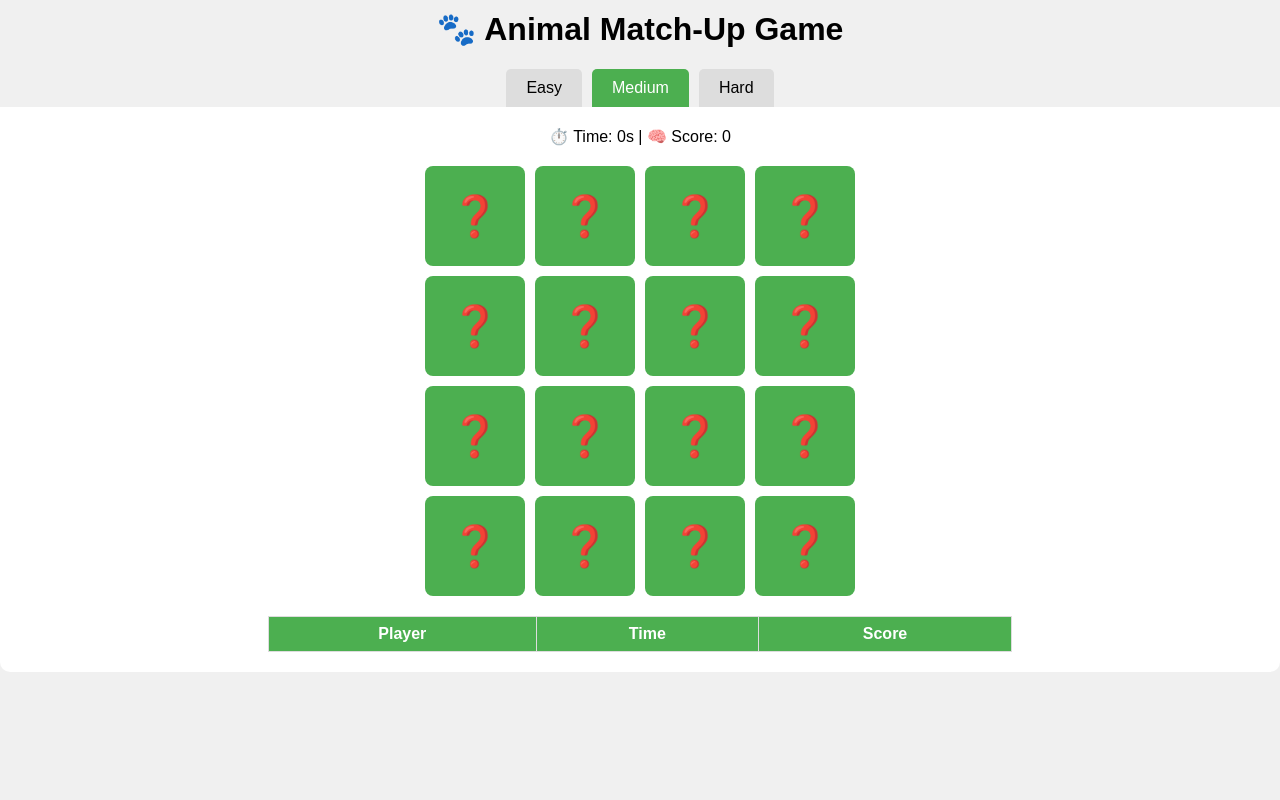
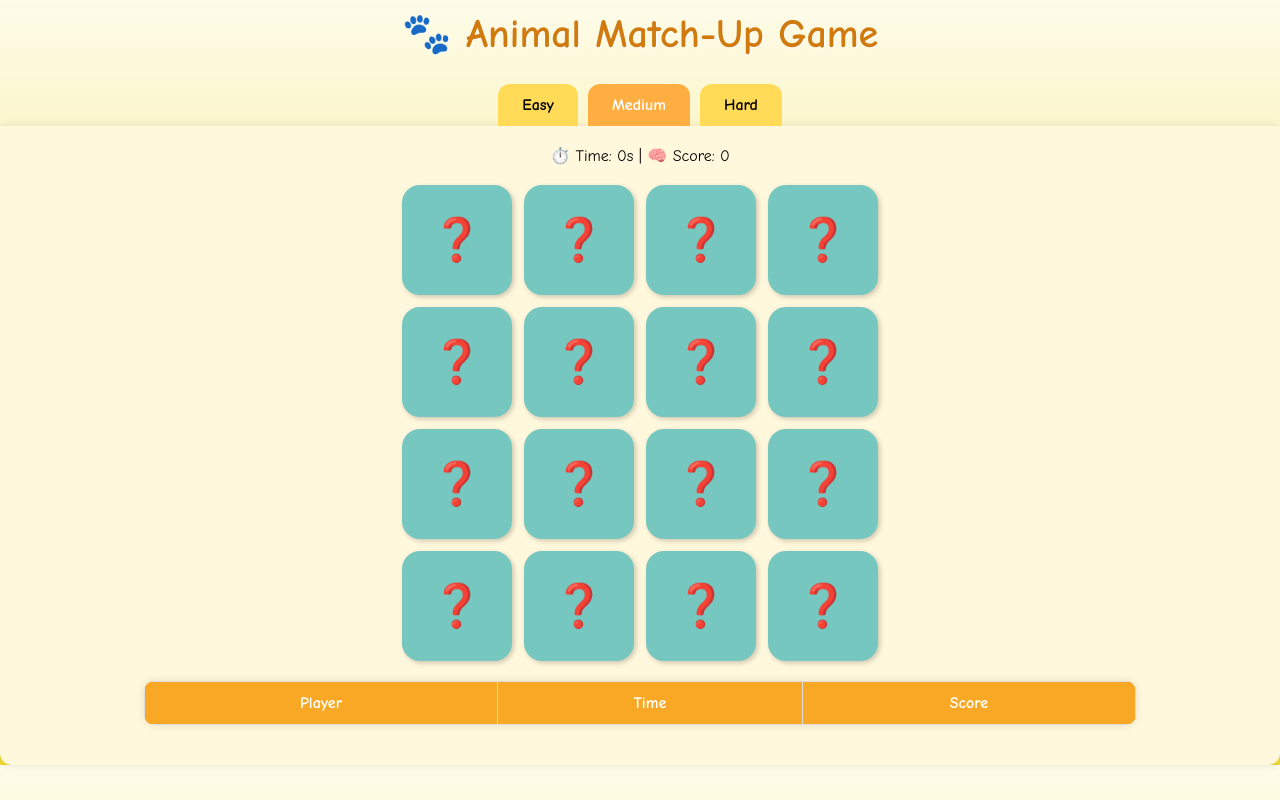
Before and after one commit to safaridevs/animal-match-game, a plain HTML site: page index.html in a window 1280 px wide. Both pictures are taken after a click on the element "Medium". Drawn offline with Linux system fonts and the light colour scheme.

Commit message:
Add external css and make it kids friendly

```diff
--- a/index.html
+++ b/index.html
@@ -4,106 +4,7 @@
     <meta charset="UTF-8" />
     <meta name="viewport" content="width=device-width, initial-scale=1.0" />
     <title>🐾 Animal Match-Up Game</title>
-    <style>
-      body {
-        font-family: sans-serif;
-        background: #f0f0f0;
-        margin: 0;
-        padding: 0;
-        text-align: center;
-      }
-
-      h1 {
-        margin-top: 10px;
-      }
-
-      .tabs {
-        display: flex;
-        justify-content: center;
-        margin-top: 20px;
-      }
-
-      .tab {
-        padding: 10px 20px;
-        cursor: pointer;
-        background: #ddd;
-        margin: 0 5px;
-        border-radius: 5px 5px 0 0;
-      }
-
-      .tab.active {
-        background: #4caf50;
-        color: white;
-      }
-
-      .tab-content {
-        display: none;
-        padding: 20px;
-        background: white;
-        border-radius: 0 0 10px 10px;
-      }
-
-      .tab-content.active {
-        display: block;
-      }
-
-      .game-board {
-        display: grid;
-        grid-template-columns: repeat(4, 100px);
-        gap: 10px;
-        justify-content: center;
-        margin: 20px auto;
-      }
-
-      .card {
-        background-color: #4caf50;
-        width: 100px;
-        height: 100px;
-        font-size: 40px;
-        color: white;
-        display: flex;
-        justify-content: center;
-        align-items: center;
-        cursor: pointer;
-        border-radius: 8px;
-        user-select: none;
-      }
-
-      .card.flipped {
-        background-color: #fff;
-        color: #000;
-        cursor: default;
-      }
-
-      .card.matched {
-        background-color: #ffd700 !important;
-        color: #000;
-      }
-
-      #stats,
-      #timer-hard,
-      #hard-score {
-        font-size: 18px;
-        margin: 10px;
-      }
-
-      table {
-        margin: 0 auto;
-        border-collapse: collapse;
-        width: 60%;
-      }
-
-      th,
-      td {
-        border: 1px solid #ddd;
-        padding: 8px;
-      }
-
-      th {
-        background-color: #4caf50;
-        color: white;
-      }
-    </style>
+    <link rel="stylesheet" href="styles.css" />
   </head>
   <body>
     <h1>🐾 Animal Match-Up Game</h1>
--- /dev/null
+++ b/styles.css
@@ -0,0 +1,142 @@
+body {
+  font-family: "Comic Sans MS", cursive, sans-serif;
+  background: linear-gradient(to bottom, #fefcea, #f1da36);
+  margin: 0;
+  padding: 0;
+  text-align: center;
+}
+
+h1 {
+  margin-top: 10px;
+  color: #d17b0f;
+  font-size: 2.5rem;
+  text-shadow: 1px 1px #fff;
+}
+
+.tabs {
+  display: flex;
+  justify-content: center;
+  margin-top: 20px;
+}
+
+.tab {
+  padding: 12px 24px;
+  cursor: pointer;
+  background: #ffdb58;
+  margin: 0 5px;
+  border-radius: 12px 12px 0 0;
+  font-weight: bold;
+  transition: background 0.3s;
+}
+
+.tab:hover {
+  background: #ffd700;
+}
+
+.tab.active {
+  background: #ffae42;
+  color: white;
+}
+
+.tab-content {
+  display: none;
+  padding: 20px;
+  background: #fff8dc;
+  border-radius: 0 0 12px 12px;
+  box-shadow: 0 0 10px rgba(0, 0, 0, 0.1);
+}
+
+.tab-content.active {
+  display: block;
+}
+
+.game-board {
+  display: grid;
+  grid-template-columns: repeat(4, 110px);
+  gap: 12px;
+  justify-content: center;
+  margin: 20px auto;
+}
+
+.card {
+  background-color: #76c7c0;
+  width: 110px;
+  height: 110px;
+  font-size: 42px;
+  color: white;
+  display: flex;
+  justify-content: center;
+  align-items: center;
+  cursor: pointer;
+  border-radius: 18px;
+  box-shadow: 2px 2px 5px rgba(0, 0, 0, 0.2);
+  transition: transform 0.2s, background-color 0.3s;
+  user-select: none;
+}
+
+.card:hover {
+  transform: scale(1.05);
+  background-color: #5bb5b0;
+}
+
+.card.flipped {
+  background-color: #fff;
+  color: #000;
+  cursor: default;
+}
+
+.card.matched {
+  background-color: #ffdf6c !important;
+  color: #000;
+}
+
+#stats,
+#timer-hard,
+#hard-score {
+  font-size: 20px;
+  margin: 15px;
+  color: #333;
+}
+
+select,
+button {
+  font-size: 16px;
+  padding: 8px 12px;
+  margin-top: 10px;
+  border-radius: 10px;
+  border: 2px solid #ccc;
+  background-color: #fff8dc;
+  cursor: pointer;
+}
+
+select:focus,
+button:hover {
+  border-color: #ffae42;
+  outline: none;
+}
+
+table {
+  margin: 20px auto;
+  border-collapse: collapse;
+  width: 80%;
+  font-size: 16px;
+  background-color: #ffffff;
+  border-radius: 10px;
+  overflow: hidden;
+  box-shadow: 0 0 8px rgba(0, 0, 0, 0.1);
+}
+
+th,
+td {
+  border: 1px solid #ddd;
+  padding: 12px;
+}
+
+th {
+  background-color: #f9a825;
+  color: white;
+}
+
+td {
+  background-color: #fffdf5;
+}
```
